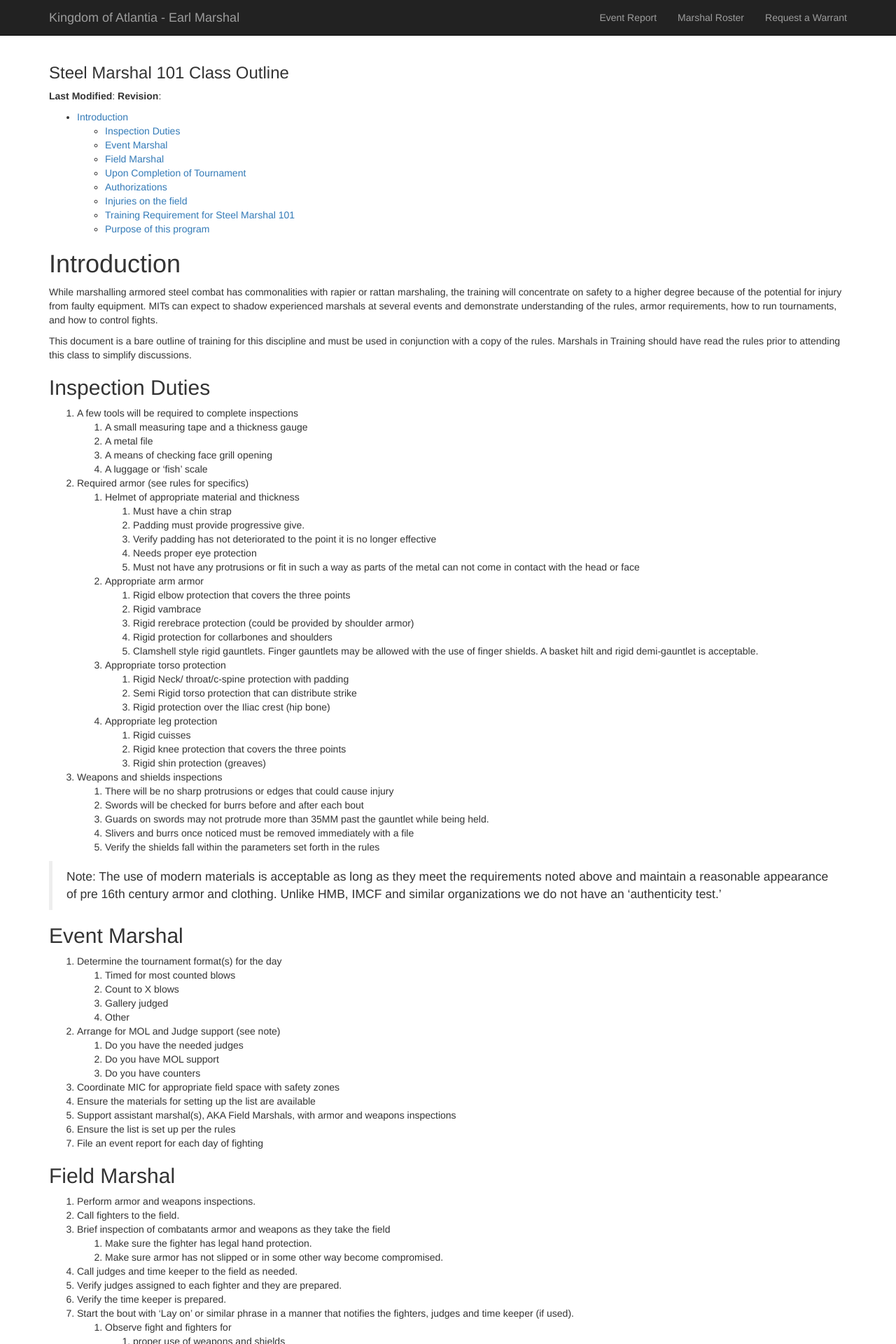
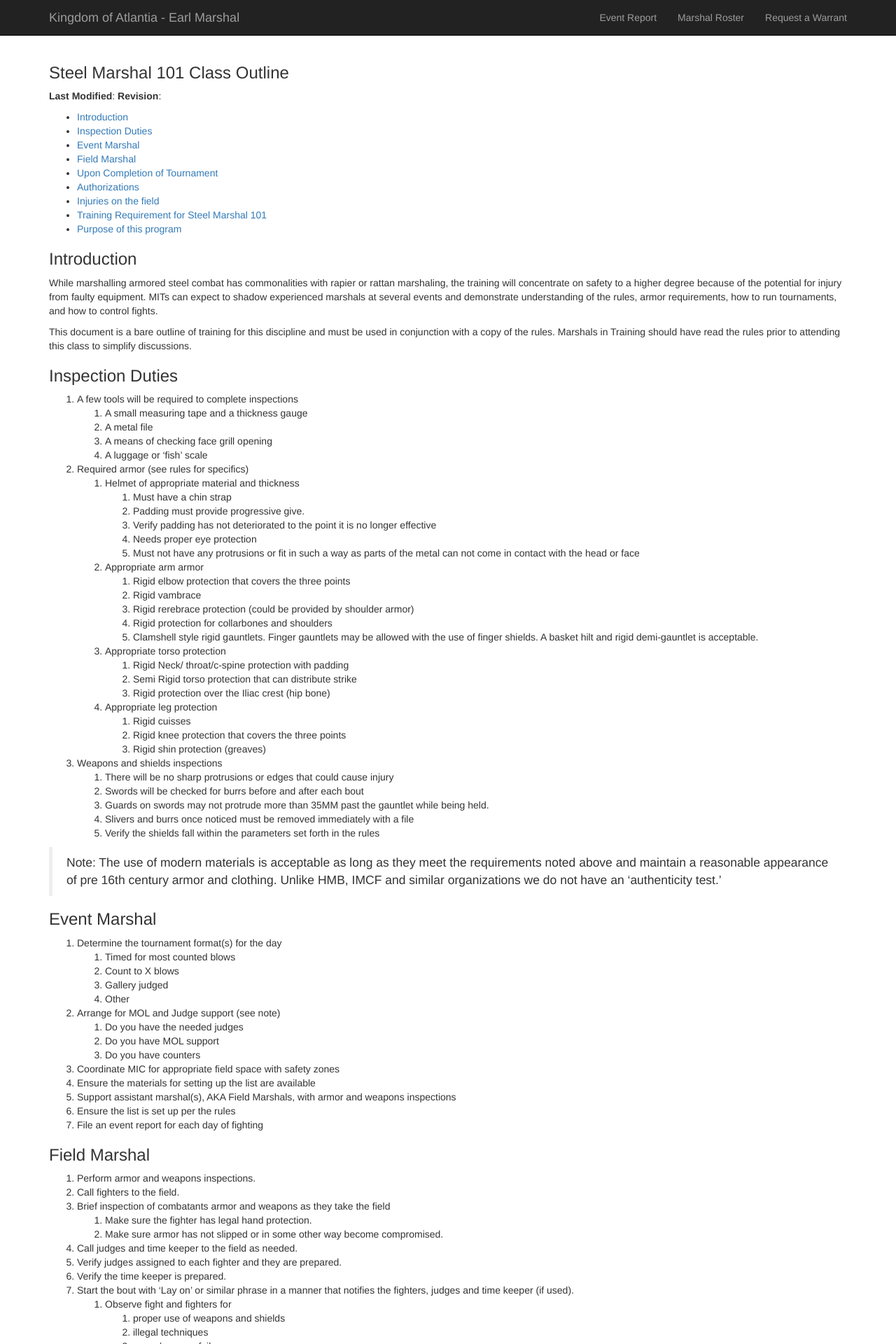
Before and after one commit to academie-de-espee/earl-marshal, a Jekyll site: the page built from training/steel-marshal.md, in a window 1280 px wide. Shown: the top 1920 px of the page at 70% size. Built offline with Jekyll 4.4.1, drawn with Linux system fonts in a browser that asks for light colours.

Commit message:
try alternate title lines

```diff
--- a/training/steel-marshal.md
+++ b/training/steel-marshal.md
@@ -9,13 +9,13 @@ layout: default
 * TOC
 {:toc}
 
-# Introduction
+### Introduction
 
 While marshalling armored steel combat has commonalities with rapier or rattan marshaling, the training will concentrate on safety to a higher degree because of the potential for injury from faulty equipment.  MITs can expect to shadow experienced marshals at several events and demonstrate understanding of the rules, armor requirements, how to run tournaments, and how to control fights.
 
 This document is a bare outline of training for this discipline and must be used in conjunction with a copy of the rules. Marshals in Training should have read the rules prior to attending this class to simplify discussions.
 
-## Inspection Duties
+### Inspection Duties
 1. A few tools will be required to complete inspections
     1. A small measuring tape and a thickness gauge
     2. A metal file
@@ -51,7 +51,7 @@ This document is a bare outline of training for this discipline and must be used
 
 > Note: The use of modern materials is acceptable as long as they meet the requirements noted above and maintain a reasonable appearance of pre 16th century armor and clothing.   Unlike HMB, IMCF and similar organizations we do not have an 'authenticity test.'
 
-## Event Marshal
+### Event Marshal
 1. Determine the tournament format(s) for the day
     1. Timed for most counted blows
     1. Count to X blows
@@ -67,7 +67,7 @@ This document is a bare outline of training for this discipline and must be used
 1. Ensure the list is set up per the rules
 1. File an event report for each day of fighting
 
-## Field Marshal
+### Field Marshal
 1. Perform armor and weapons inspections.
 1. Call fighters to the field.
 1. Brief inspection of combatants armor and weapons as they take the field
@@ -94,7 +94,7 @@ This document is a bare outline of training for this discipline and must be used
 1. Ensure that the MOL is able to collect scores.
 > Note: As field staff is being built for this discipline, marshals may participate in the tournaments as well as marshal.  This exception will be rescinded once the available pool of marshals increases to above 15.
 
-## Upon Completion of Tournament
+### Upon Completion of Tournament
 1. Check field for discarded armor, weapons, tools, etc.
 1. File Steel Marshal Activity report:
     1. Document any injuries
@@ -102,7 +102,7 @@ This document is a bare outline of training for this discipline and must be used
     1. Document armor failures (Include picture, age and maker information)
     1. Document weapons failures (include picture, age and maker information
 
-## Authorizations
+### Authorizations
 1. Selecting an usher
     1. Try to select a fighter with at least three years of experience if possible.
     1. They should be unflappable in personality and controlled in their fighting.
@@ -134,7 +134,7 @@ This document is a bare outline of training for this discipline and must be used
     1. The level of skill required and described above should be considered: “competence.”
 1. Paperwork: It is the responsibility of authorizing fighters to obtain all appropriate signatures on paperwork before the end of the event day
 
-## Injuries on the field
+### Injuries on the field
 
 Marshals (generally speaking) are not physicians, but do have a responsibility to the safety of fighters under their management. Fighters should be allowed to monitor their own level of injury and gauge their ability to engage in combat activities. Some special cases, however, are mentioned below:
 
@@ -153,7 +153,7 @@ Marshals (generally speaking) are not physicians, but do have a responsibility t
         1. Slurred/unclear speech
         1. Vomiting
 
-## Training Requirement for Steel Marshal 101
+### Training Requirement for Steel Marshal 101
 1. Trainees must complete a Steel Marshal 101 class.
 1. Trainees must complete an MIT experience. Trainees need to complete an observation period of at least 4 events, one of which is outside of their “region” in Atlantia, under the mentorship of an experienced steel marshal/mentor.  This period will include training in all duties required for a tournament. More experience may be required at the discretion of the training marshal/mentor, Deputy Marshal of Steel Combat or Kingdom Earl Marshal.
 1. Role of mentors:
@@ -162,6 +162,6 @@ Marshals (generally speaking) are not physicians, but do have a responsibility t
 
 > REMEMBER: MITs are NOT marshals and cannot, on their own, monitor fights, inspect weapons, or sign off on paperwork.
 
-## Purpose of this program
+### Purpose of this program
 1. To ensure a uniformity of training and experience among the marshallate such that rules are being enforced in the same way across the kingdom.
 1. Provide new marshals with the mental toolkit necessary to manage fights and uphold armor and weapons standards in potentially stressful situations.
```
